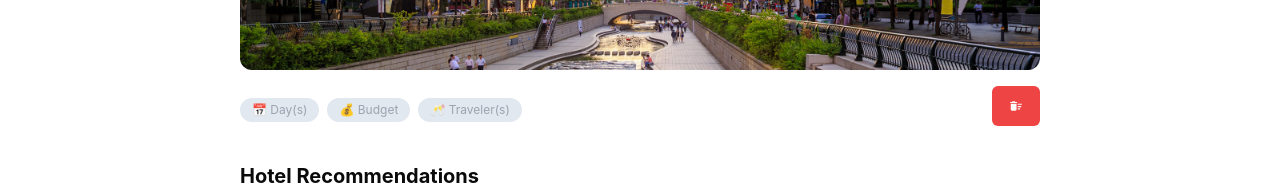
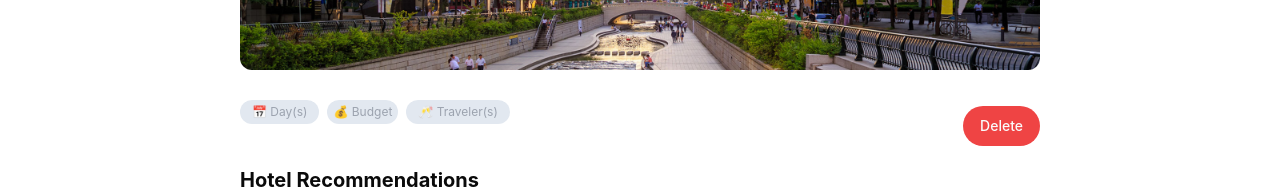
Before and after one commit to devkobby24/ai-trip-planner, a React (Vite) app: page /view-trip/1 in a window 1280 px wide. Shown: the part 407-603 px from the top of the page. Built offline with nearby package versions, Linux system fonts and the light colour scheme; no server answers; the database is empty.

Commit message:
UI update

```diff
--- a/src/view-trip/components/InfoSection.jsx
+++ b/src/view-trip/components/InfoSection.jsx
@@ -47,7 +47,7 @@ function InfoSection({ trip }) {
         alt="placeholder"
         className="h-[350px] w-full object-cover rounded-xl"
       />
-      <div className="flex justify-between items-center ">
+      <div className="flex justify-between items-center gap-5">
         <div className="my-5 flex flex-col gap-2">
           <h2 className="font-bold text-2xl">
             {trip?.userSelection?.location}
@@ -56,20 +56,26 @@ function InfoSection({ trip }) {
             <h2 className="p-1 px-3 bg-slate-200 rounded-full text-gray-400 text-xs md:text-md text-center">
               📅 {trip?.userSelection?.noOfdays} Day(s)
             </h2>
-            <h2 className="p-1 px-3 bg-slate-200 rounded-full text-gray-400 text-xs md:text-md text-center">
+            <h2 className="py-1 px-1.5 bg-slate-200 rounded-full text-gray-400 text-xs md:text-md text-center">
               💰 {trip?.userSelection?.budget} Budget
             </h2>
             <h2 className="p-1 px-3 bg-slate-200 rounded-full text-gray-400 text-xs md:text-md text-center">
               🥂 {trip?.userSelection?.NumberofTravelers} Traveler(s)
             </h2>
-
           </div>
         </div>
-            <Button onClick={deleteTrip} variant="destructive" className="ml-full" alt="Delete Trip">
-              <MdDeleteSweep />
-            </Button>
+        <Button
+          onClick={deleteTrip}
+          variant="destructive"
+          className="rounded-full mt-9"
+        >
+          {/* Show icon on small screens, text on larger screens */}
+          <span className="block sm:hidden">
+            <MdDeleteSweep />
+          </span>
+          <span className="hidden sm:block">Delete</span>
+        </Button>
       </div>
-
     </div>
   );
 }
```
